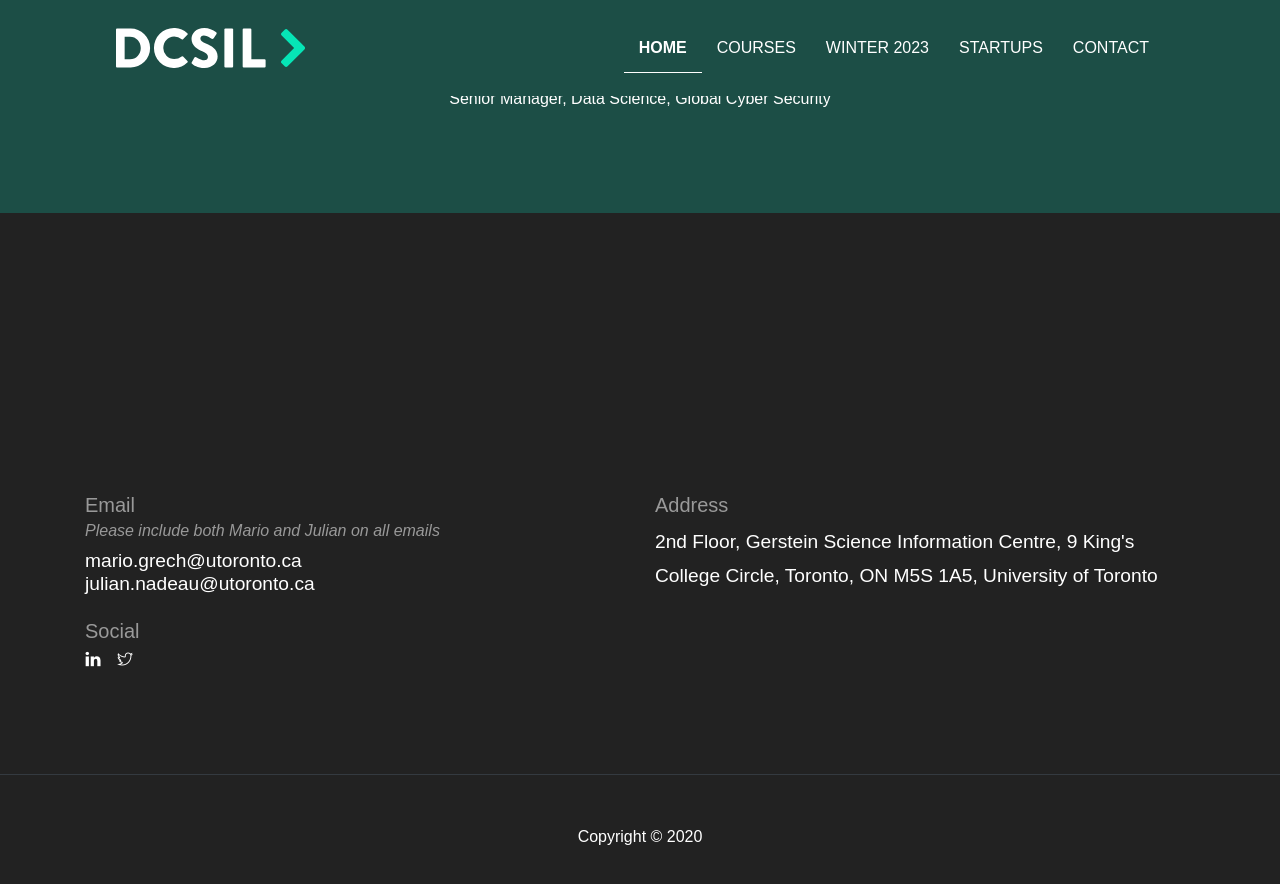
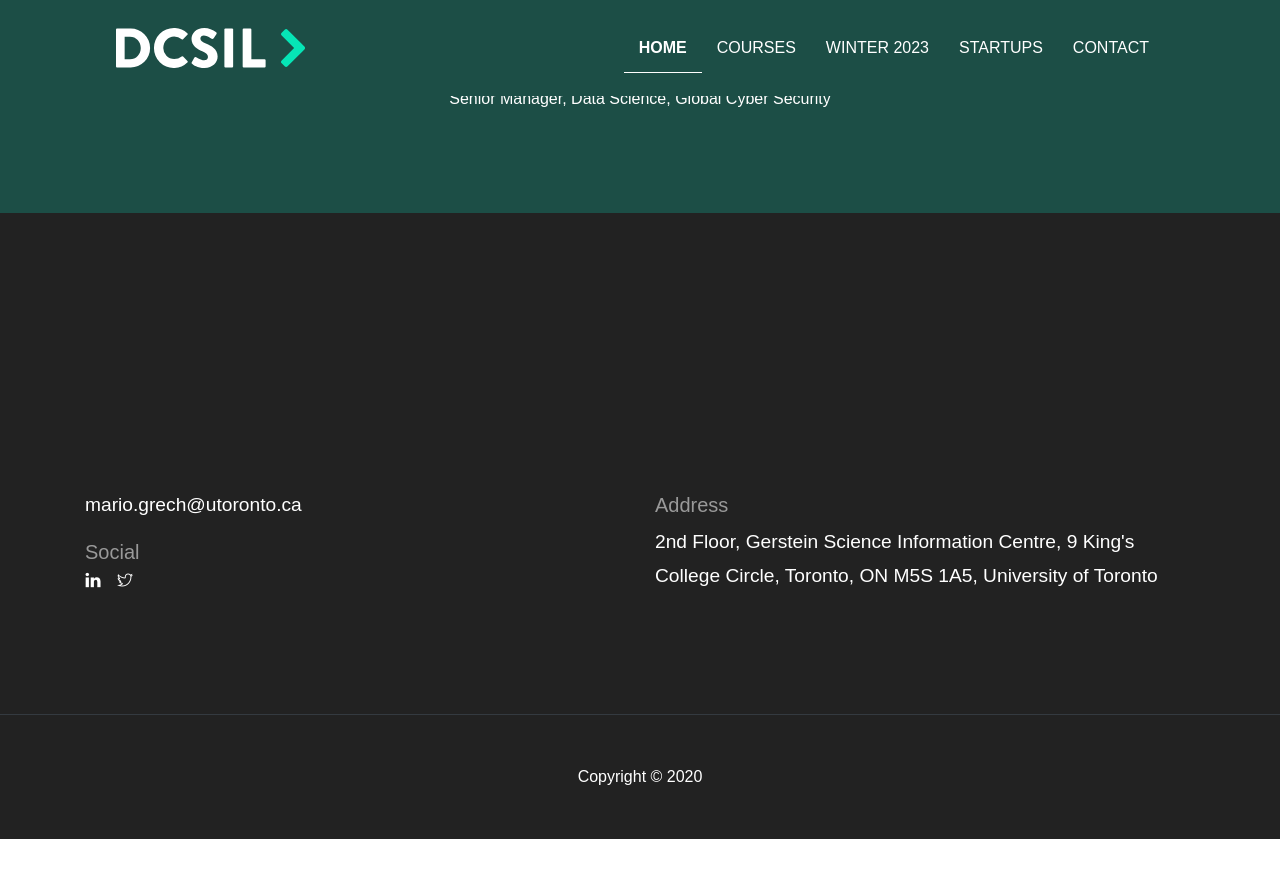
Before and after one commit to dcsil/website, a Jekyll site: the page built from index.html, in a window 1280 px wide and 900 px high, scrolled down 2683 px. Shown: the top 884 px of the window. Built offline with Jekyll 4.4.1, drawn with Linux system fonts in a browser that asks for light colours; after the commit the page ends 3522 px from its top, so only the background shows below that.

Commit message:
Update footer.html

```diff
--- a/_includes/skeleton/footer.html
+++ b/_includes/skeleton/footer.html
@@ -4,14 +4,8 @@
     <div class="container">
       <div class="row">
         <div class="col-md-6 mb-4">
-          <p class="h5 text-light">
-            Email<br>
-            <small><i>Please include both Mario and Julian on all emails</i></small>
-          </p>
 
           <a href="mailto:mario.grech@utoronto.ca" class="text-white paragraph-lg font-secondary">mario.grech@utoronto.ca</a>
-          <br>
-          <a href="mailto:julian.nadeau@utoronto.ca" class="text-white paragraph-lg font-secondary">julian.nadeau@utoronto.ca</a>
 
           <!-- social icon -->
           <p class="h5 text-light mt-4">Social</p>
```
